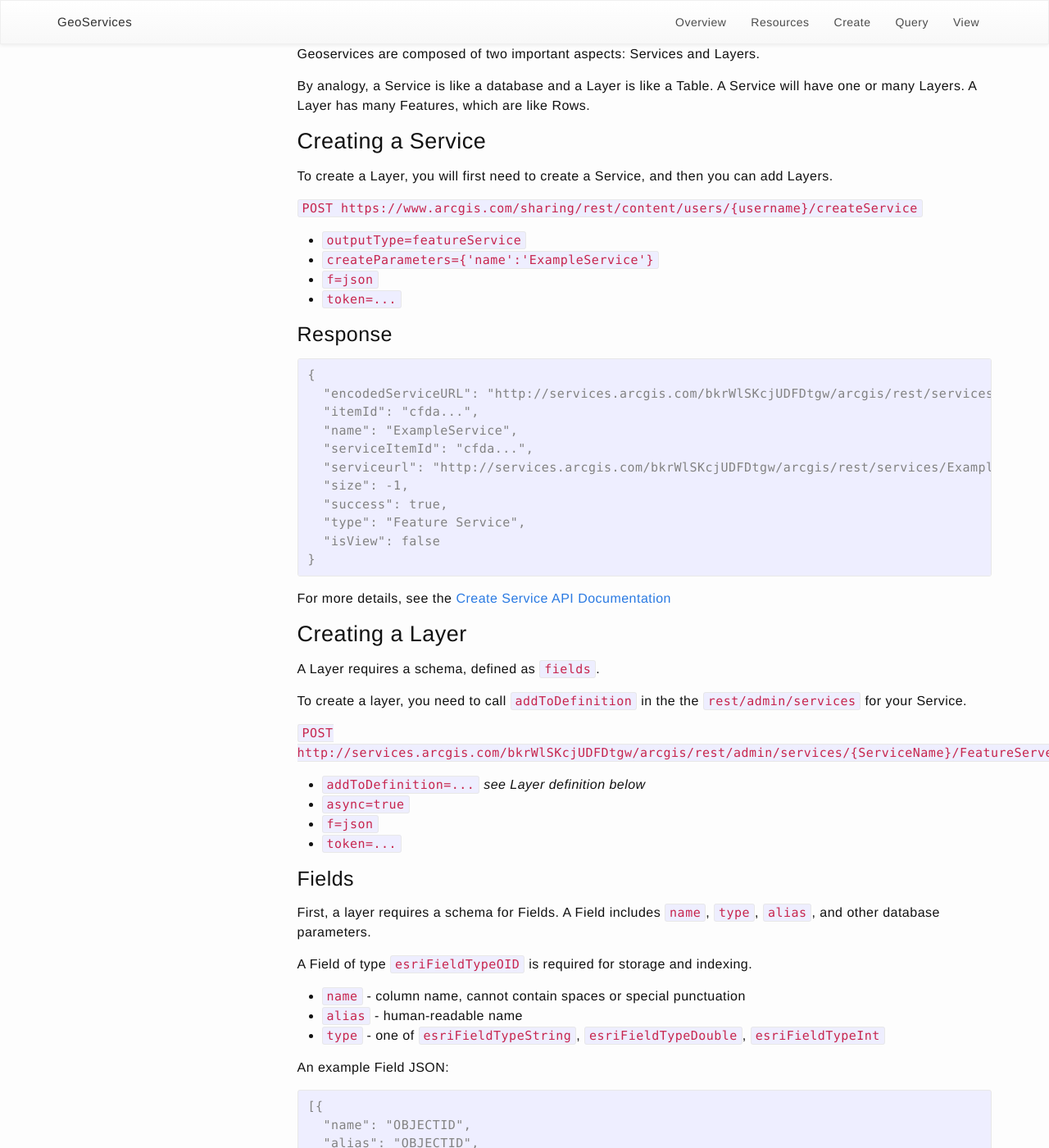
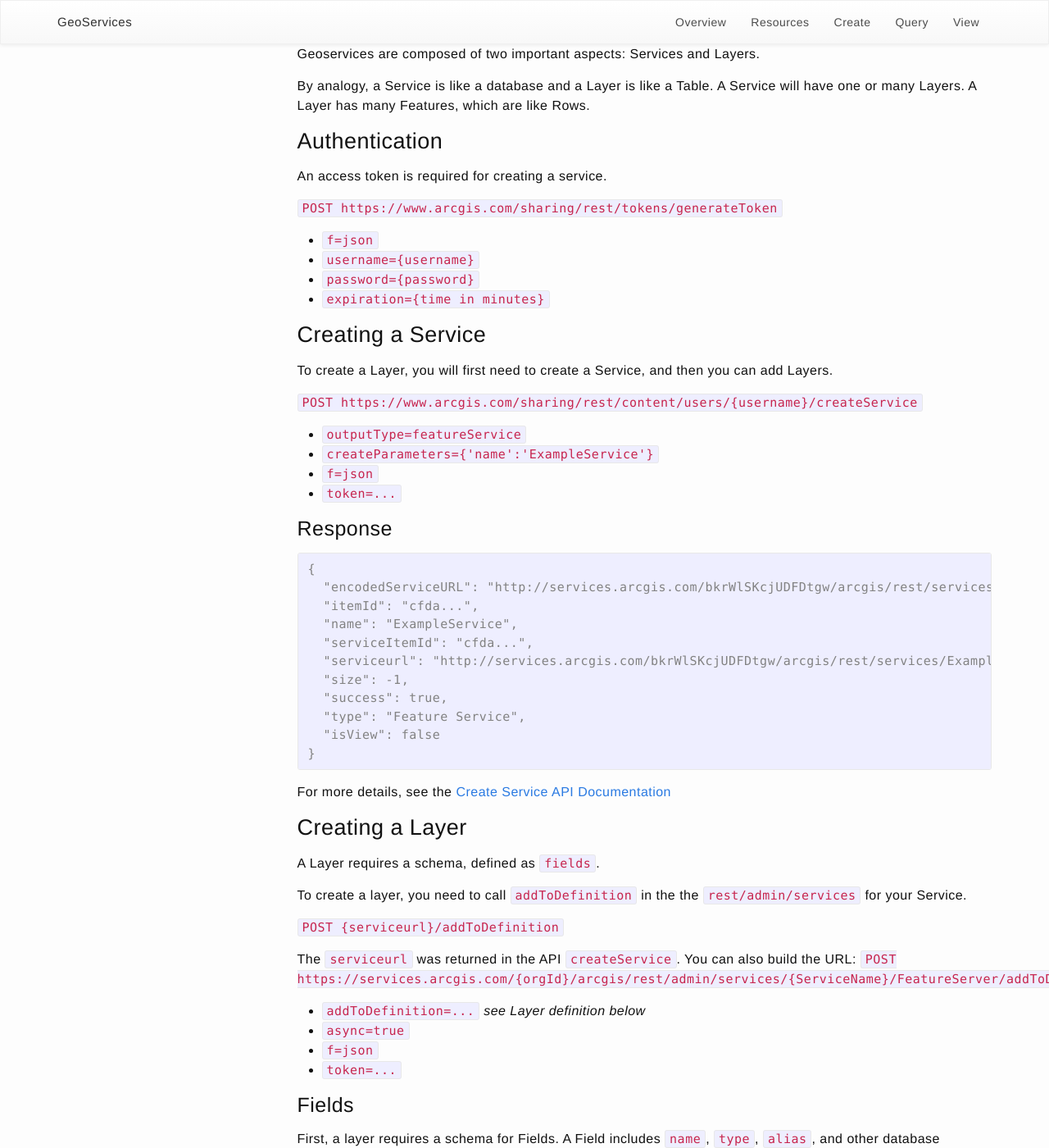
Before and after one commit to GeoServices/geoservices.github.io, a Jekyll site: the page built from create.md, in a window 1280 px wide and 1400 px high. Shown: the whole window at 82% size. Built offline with Jekyll 4.4.1, drawn with Linux system fonts in a browser that asks for light colours; some web fonts are replaced.

Commit message:
Added auth to create

```diff
--- a/create.md
+++ b/create.md
@@ -14,6 +14,18 @@
 Geoservices are composed of two important aspects: Services and Layers.
 
 By analogy, a Service is like a database and a Layer is like a Table. A Service will have one or many Layers. A Layer has many Features, which are like Rows.
+
+## Authentication
+
+An access token is required for creating a service.
+
+`POST https://www.arcgis.com/sharing/rest/tokens/generateToken`
+
+- `f=json`
+- `username={username}`
+- `password={password}`
+- `expiration={time in minutes}`
+
 
 ## Creating a Service
 
@@ -51,7 +63,9 @@
 
 To create a layer, you need to call `addToDefinition` in the the `rest/admin/services` for your Service.
 
-`POST http://services.arcgis.com/bkrWlSKcjUDFDtgw/arcgis/rest/admin/services/{ServiceName}/FeatureServer/addToDefinition`
+`POST {serviceurl}/addToDefinition`
+
+The `serviceurl` was returned in the API `createService`. You can also build the URL: `POST https://services.arcgis.com/{orgId}/arcgis/rest/admin/services/{ServiceName}/FeatureServer/addToDefinition`
 
 - `addToDefinition=...` _see Layer definition below_
 - `async=true`
```
